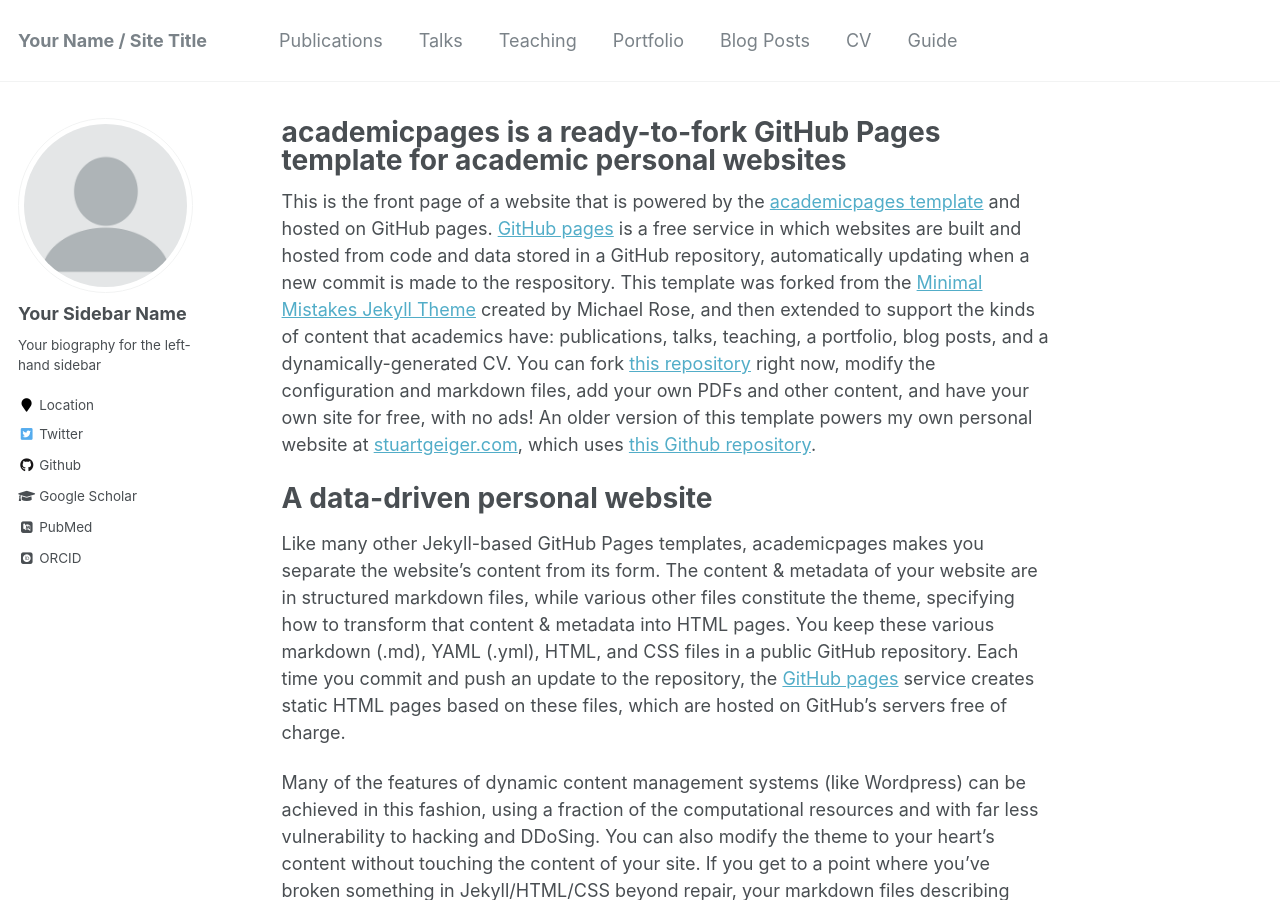
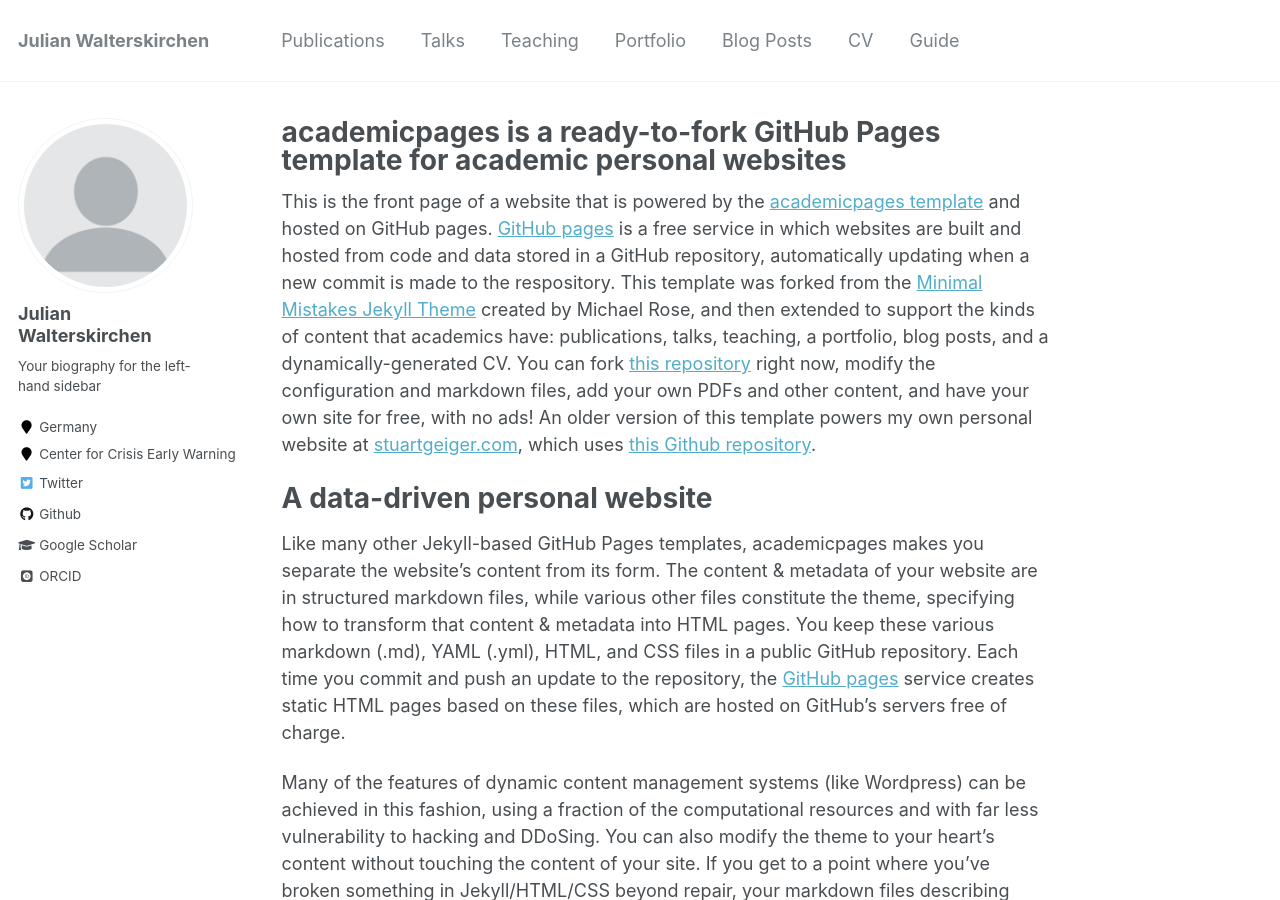
Before and after one commit to jwalterskirchen/jwalterskirchen.github.io, a Jekyll site: the page built from _pages/about.md, in a window 1280 px wide and 900 px high. Built offline with Jekyll 4.4.1, drawn with Linux system fonts in a browser that asks for light colours; some web fonts are replaced; some of the changed text lies outside the part shown.

Commit message:
Update _config.yml

```diff
--- a/_config.yml
+++ b/_config.yml
@@ -7,11 +7,11 @@
 
 # Site Settings
 locale                   : "en-US"
-title                    : "Your Name / Site Title"
+title                    : "Julian Walterskirchen"
 title_separator          : "-"
-name                     : &name "Your Name"
-description              : &description "personal description"
-url                      : https://academicpages.github.io # the base hostname & protocol for your site e.g. "https://mmistakes.github.io"
+name                     : &name "Julian Walterskirchen"
+description              : &description "Research Associate at the Center for Crisis Early Warning, University of the Bundeswehr Munich"
+url                      : https://Julian-Walterskirchen.github.io # the base hostname & protocol for your site e.g. "https://mmistakes.github.io"
 baseurl                  : "" # the subpath of your site, e.g. "/blog"
 repository               : "academicpages/academicpages.github.io"
 teaser                   :  # filename of teaser fallback teaser image placed in /images/, .e.g. "500x300.png"
@@ -80,13 +80,13 @@
 
 # Site Author
 author:
-  name             : "Your Sidebar Name"
+  name             : "Julian Walterskirchen"
   avatar           : "profile.png"
   bio              : "Your biography for the left-hand sidebar"
-  location         : "Location"
-  employer         :
-  pubmed           : "https://www.ncbi.nlm.nih.gov/pubmed/?term=john+snow"
-  googlescholar    : "http://yourfullgooglescholarurl.com"
+  location         : "Germany"
+  employer         : "Center for Crisis Early Warning"
+  pubmed           :
+  googlescholar    : "https://scholar.google.com/citations?user=HN2ETEIAAAAJ&hl=en"
   email            :
   researchgate     :  # example: "https://www.researchgate.net/profile/yourprofile"
   uri              :
@@ -96,20 +96,20 @@
   flickr           :
   facebook         :
   foursquare       :
-  github           : "academicpages"
+  github           : "https://github.com/jwalterskirchen"
   google_plus      :
   keybase          :
   instagram        :
   impactstory      : #"https://profiles.impactstory.org/u/xxxx-xxxx-xxxx-xxxx"
   lastfm           :
   linkedin         :
-  orcid            : "http://orcid.org/yourorcidurl"
+  orcid            : "https://orcid.org/0000-0002-5587-7075"
   pinterest        :
   soundcloud       :
   stackoverflow    : # http://stackoverflow.com/users/123456/username
   steam            :
   tumblr           :
-  twitter          : "replacethistwitterhandle"
+  twitter          : "@JarryWotter"
   vine             :
   weibo            :
   xing             :
```
